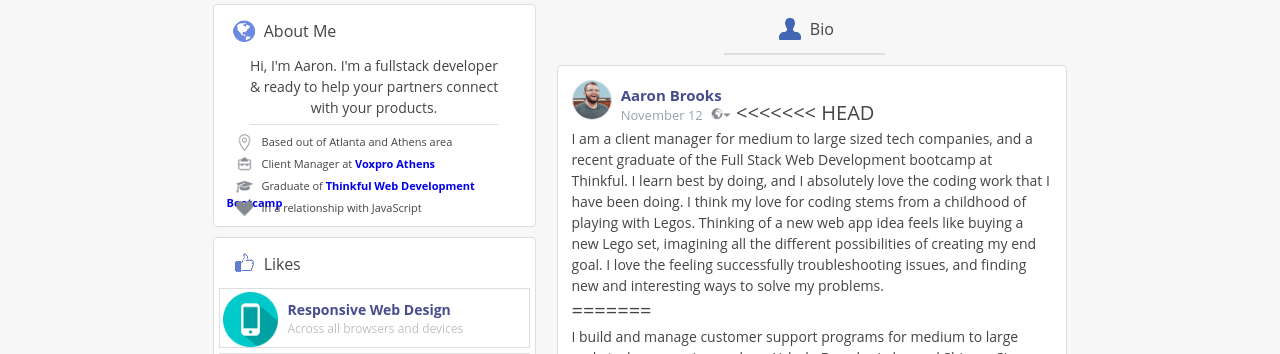
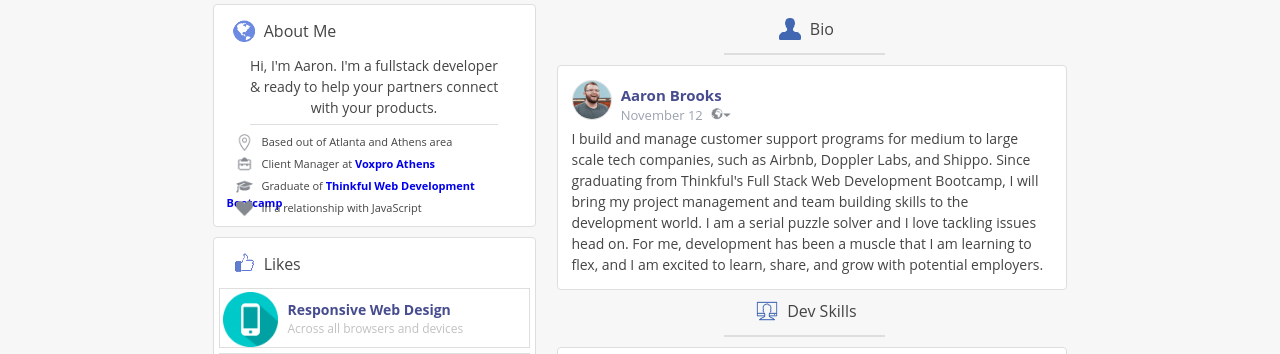
Before and after one commit to aaronleebrooks/portfolio-site, a plain HTML site: page index.html in a window 1280 px wide. Shown: the part 379-733 px from the top of the page. Drawn offline with nearby package versions, Linux system fonts and the light colour scheme.

Commit message:
took away header

```diff
--- a/index.html
+++ b/index.html
@@ -107,12 +107,8 @@
                   <p class="post-name">Aaron Brooks</p>
                   <p class="timestamp">November 12<img class="post-globe" src="./assets/globe-post.png"></p>
                 </div>
-<<<<<<< HEAD
-                <p class="post">I am a client manager for medium to large sized tech companies, and a recent graduate of the Full Stack Web Development bootcamp at Thinkful.  I learn best by doing, and I absolutely love the coding work that I have been doing. I think my love for coding stems from a childhood of playing with Legos. Thinking of a new web app idea feels like buying a new Lego set, imagining all the different possibilities of creating my end goal. I love the feeling successfully troubleshooting issues, and finding new and interesting ways to solve my problems.</p>
-=======
                 <p class="post">I build and manage customer support programs for medium to large scale tech companies, such as Airbnb, Doppler Labs, and Shippo. Since graduating from Thinkful's Full Stack Web Development Bootcamp, I will bring my project management and team building skills to the development world. I am a serial puzzle solver and I love tackling issues head on. For me, development has been a muscle that I am learning to flex, and I am excited to learn, share, and grow with potential employers.</p>
                 <div></div>
->>>>>>> a23232c181c528c82cb306c1ccd3fc9c98bc057d
                 <div id="dev"></div>
               </div>
           </section>
```
